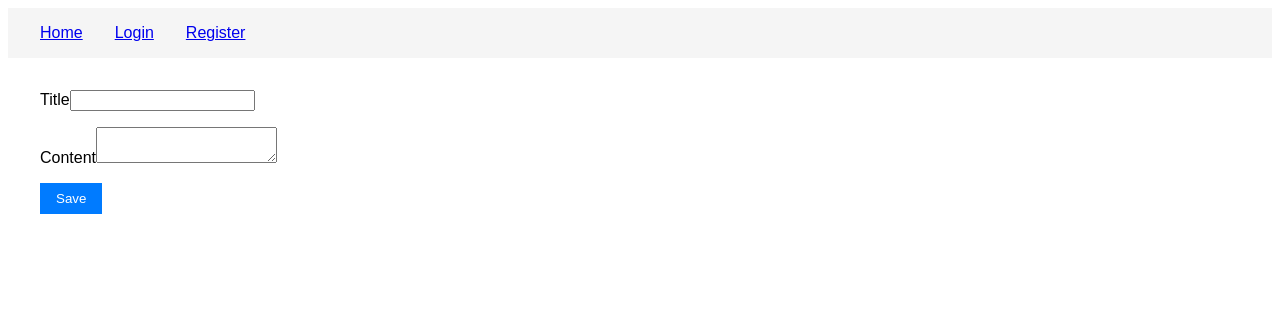
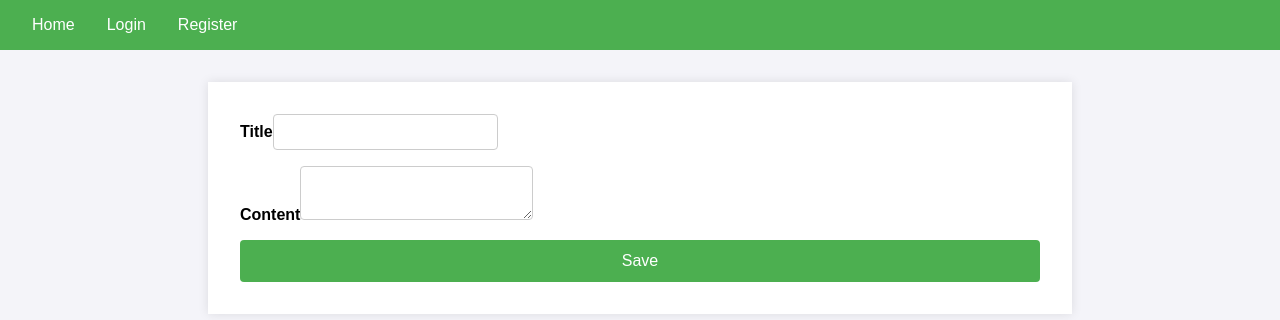
Before and after one commit to tjtmddnjswkd/on-boarding, a React (Create React App) app in the folder frontend/: page /new in a window 1280 px wide. Shown: the top 320 px of the page. Built offline with nearby package versions, Linux system fonts and the light colour scheme; the HTML template or start-up script is replaced by a standard one.

Commit message:
feat: link all function naturally and decorate simply

```diff
--- a/frontend/src/App.js
+++ b/frontend/src/App.js
@@ -1,4 +1,4 @@
-import React from 'react';
+import React, { useState, useEffect } from 'react';
 import { BrowserRouter as Router, Route, Routes } from 'react-router-dom';
 import PostList from './components/PostList';
 import PostDetail from './components/PostDetail';
@@ -9,16 +9,27 @@ import MainPage from './components/MainPage';
 import Header from './components/Header';
 
 function App() {
+  const [isAuthenticated, setIsAuthenticated] = useState(!!localStorage.getItem('token'));
+
+  const handleLogin = () => {
+    setIsAuthenticated(true);
+  };
+
+  const handleLogout = () => {
+    localStorage.removeItem('token');
+    setIsAuthenticated(false);
+  };
+
   return (
     <Router>
-      <Header />
+      <Header isAuthenticated={isAuthenticated} onLogout={handleLogout} />
       <div className="container">
         <Routes>
           <Route path="/" element={<MainPage />} />
           <Route path="/posts/:id" element={<PostDetail />} />
           <Route path="/new" element={<PostForm />} />
           <Route path="/edit/:id" element={<PostForm />} />
-          <Route path="/login" element={<LoginForm />} />
+          <Route path="/login" element={<LoginForm onLogin={handleLogin} />} />
           <Route path="/register" element={<RegisterForm />} />
         </Routes>
       </div>
--- a/frontend/src/components/Header.js
+++ b/frontend/src/components/Header.js
@@ -1,13 +1,22 @@
 import React from 'react';
 import { Link } from 'react-router-dom';
 
-function Header() {
+function Header({ isAuthenticated, onLogout }) {
   return (
     <header>
       <nav>
         <Link to="/">Home</Link>
-        <Link to="/login">Login</Link>
-        <Link to="/register">Register</Link>
+        {!isAuthenticated ? (
+          <>
+            <Link to="/login">Login</Link>
+            <Link to="/register">Register</Link>
+          </>
+        ) : (
+          <>
+            <Link to="/new">글쓰기</Link>
+            <button onClick={onLogout}>Logout</button>
+          </>
+        )}
       </nav>
     </header>
   );
--- a/frontend/src/components/LoginForm.js
+++ b/frontend/src/components/LoginForm.js
@@ -2,7 +2,7 @@ import React, { useState } from 'react';
 import axios from 'axios';
 import { useNavigate, Link } from 'react-router-dom';
 
-function LoginForm() {
+function LoginForm({ onLogin }) {
   const [username, setUsername] = useState('');
   const [password, setPassword] = useState('');
   const navigate = useNavigate();
@@ -15,6 +15,7 @@ function LoginForm() {
     }))
       .then(response => {
         localStorage.setItem('token', response.data.access_token);
+        onLogin();
         navigate('/');
       })
       .catch(error => {
--- a/frontend/src/components/MainPage.js
+++ b/frontend/src/components/MainPage.js
@@ -1,15 +1,10 @@
 import React from 'react';
 import PostList from './PostList';
-import { Link } from 'react-router-dom';
 
 function MainPage() {
   return (
     <div>
       <h1>게시판</h1>
-      <div>
-        <Link to="/login">Login</Link>
-        <Link to="/register">Register</Link>
-      </div>
       <PostList />
     </div>
   );
--- a/frontend/src/components/PostDetail.js
+++ b/frontend/src/components/PostDetail.js
@@ -6,6 +6,24 @@ function PostDetail() {
   const { id } = useParams();
   const [post, setPost] = useState(null);
   const navigate = useNavigate();
+  const token = localStorage.getItem('token');
+  const [userId, setUserId] = useState(null);
+
+  useEffect(() => {
+    if (token) {
+      axios.get('http://127.0.0.1:8000/users/me', {
+        headers: {
+          Authorization: `Bearer ${token}`
+        }
+      })
+        .then(response => {
+          setUserId(response.data.id);
+        })
+        .catch(error => {
+          console.error("There was an error fetching the user!", error);
+        });
+    }
+  }, [token]);
 
   useEffect(() => {
     axios.get(`http://127.0.0.1:8000/posts/${id}`)
@@ -18,7 +36,10 @@ function PostDetail() {
   }, [id]);
 
   const handleDelete = () => {
-    const token = localStorage.getItem('token');
+    if (post.owner.id !== userId) {
+      alert("본인 글이 아니면 삭제가 불가능합니다.");
+      return;
+    }
     axios.delete(`http://127.0.0.1:8000/posts/${id}`, {
       headers: {
         Authorization: `Bearer ${token}`
@@ -38,8 +59,13 @@ function PostDetail() {
     <div>
       <h1>{post.title}</h1>
       <p>{post.content}</p>
-      <Link to={`/edit/${post.id}`}>Edit</Link>
-      <button onClick={handleDelete}>Delete</button>
+      <p>by {post.owner.username} on {new Date(post.created_at).toLocaleString()}</p>
+      {post.owner.id === userId && (
+        <>
+          <Link to={`/edit/${post.id}`}>Edit</Link>
+          <button onClick={handleDelete}>Delete</button>
+        </>
+      )}
     </div>
   );
 }
--- a/frontend/src/components/PostForm.js
+++ b/frontend/src/components/PostForm.js
@@ -7,6 +7,8 @@ function PostForm() {
   const [title, setTitle] = useState('');
   const [content, setContent] = useState('');
   const navigate = useNavigate();
+  const token = localStorage.getItem('token');
+  const [userId, setUserId] = useState(null);
 
   useEffect(() => {
     if (id) {
@@ -21,10 +23,25 @@ function PostForm() {
     }
   }, [id]);
 
+  useEffect(() => {
+    if (token) {
+      axios.get('http://127.0.0.1:8000/users/me', {
+        headers: {
+          Authorization: `Bearer ${token}`
+        }
+      })
+        .then(response => {
+          setUserId(response.data.id);
+        })
+        .catch(error => {
+          console.error("There was an error fetching the user!", error);
+        });
+    }
+  }, [token]);
+
   const handleSubmit = (e) => {
     e.preventDefault();
     const data = { title, content };
-    const token = localStorage.getItem('token');
     const headers = {
       Authorization: `Bearer ${token}`
     };
--- a/frontend/src/components/PostList.js
+++ b/frontend/src/components/PostList.js
@@ -18,11 +18,10 @@ function PostList() {
   return (
     <div>
       <h2>Posts</h2>
-      <Link to="/new">Create New Post</Link>
       <ul>
         {posts.map(post => (
           <li key={post.id}>
-            <Link to={`/posts/${post.id}`}>{post.title}</Link>
+            <Link to={`/posts/${post.id}`}>{post.title}</Link> by {post.owner.username} on {new Date(post.created_at).toLocaleString()}
           </li>
         ))}
       </ul>
--- a/frontend/src/index.css
+++ b/frontend/src/index.css
@@ -1,34 +1,123 @@
 body {
   font-family: Arial, sans-serif;
+  background-color: #f4f4f9;
+  margin: 0;
+  padding: 0;
 }
 
 header {
+  background-color: #4CAF50;
+  padding: 1rem;
   display: flex;
   justify-content: space-between;
-  padding: 1rem;
-  background-color: #f5f5f5;
+  align-items: center;
 }
 
 header nav a {
+  color: white;
+  text-decoration: none;
   margin: 0 1rem;
 }
 
+header nav a:hover,
+header nav button:hover {
+  text-decoration: underline;
+}
+
+header nav button {
+  background-color: #4CAF50;
+  color: white;
+  border: none;
+  cursor: pointer;
+  padding: 0.5rem 1rem;
+}
+
 .container {
+  max-width: 800px;
+  margin: 2rem auto;
+  background: white;
   padding: 2rem;
+  box-shadow: 0 0 10px rgba(0, 0, 0, 0.1);
+}
+
+h1, h2 {
+  color: #333;
+}
+
+form {
+  display: flex;
+  flex-direction: column;
 }
 
 form div {
   margin-bottom: 1rem;
 }
 
+form label {
+  margin-bottom: 0.5rem;
+  font-weight: bold;
+}
+
+form input, form textarea {
+  padding: 0.5rem;
+  font-size: 1rem;
+  border: 1px solid #ccc;
+  border-radius: 4px;
+}
+
+form button {
+  background-color: #4CAF50;
+  color: white;
+  border: none;
+  padding: 0.75rem;
+  font-size: 1rem;
+  cursor: pointer;
+  border-radius: 4px;
+}
+
+form button:hover {
+  background-color: #45a049;
+}
+
+ul {
+  list-style: none;
+  padding: 0;
+}
+
+ul li {
+  background: #f9f9f9;
+  margin: 0.5rem 0;
+  padding: 1rem;
+  border: 1px solid #ddd;
+  border-radius: 4px;
+}
+
+ul li a {
+  color: #333;
+  text-decoration: none;
+  font-weight: bold;
+}
+
+ul li a:hover {
+  text-decoration: underline;
+}
+
+ul li p {
+  margin: 0.5rem 0 0;
+  color: #666;
+  font-size: 0.875rem;
+}
+
 button {
-  background-color: #007bff;
+  background-color: #4CAF50;
   color: white;
   border: none;
   padding: 0.5rem 1rem;
+  font-size: 1rem;
   cursor: pointer;
+  border-radius: 4px;
 }
 
 button:hover {
-  background-color: #0056b3;
+  background-color: #45a049;
 }
```
